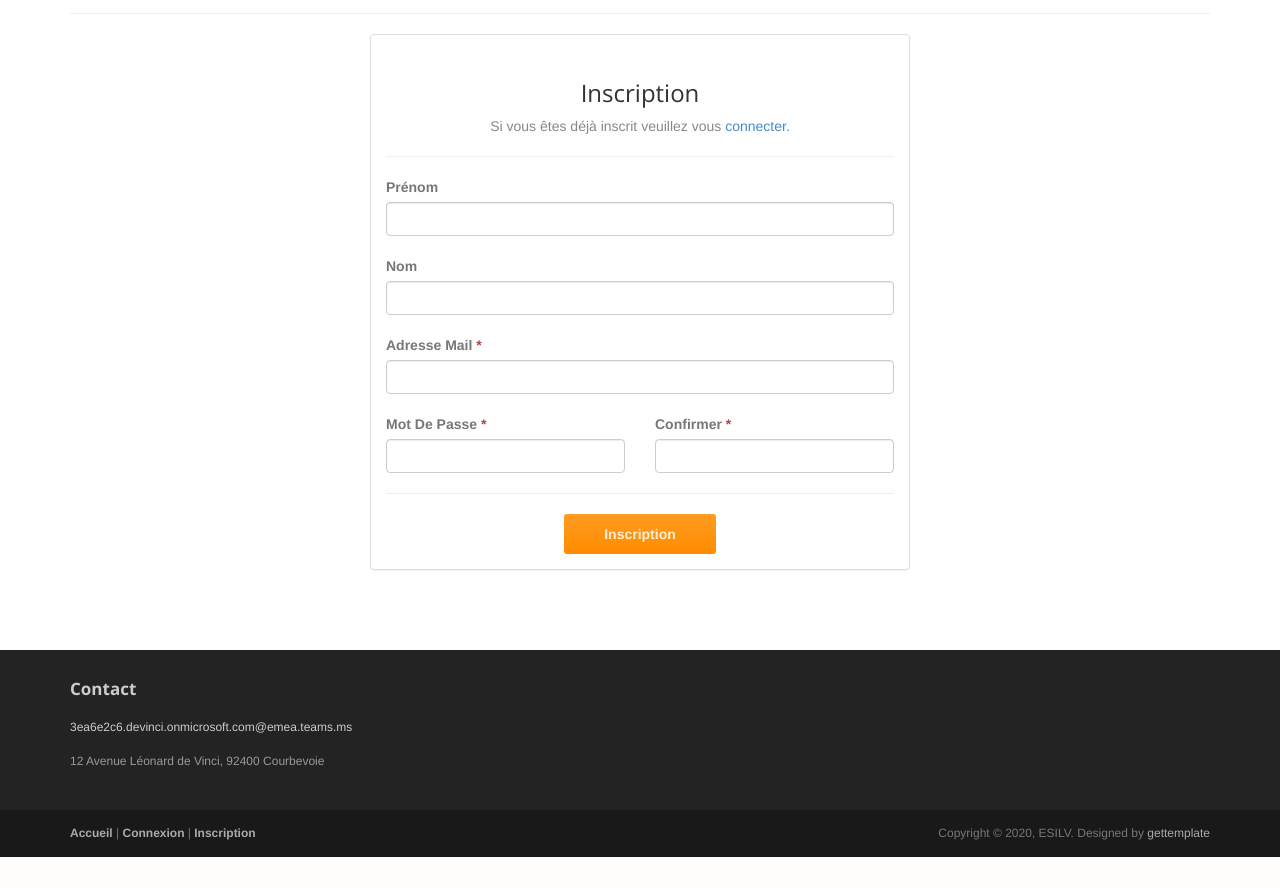
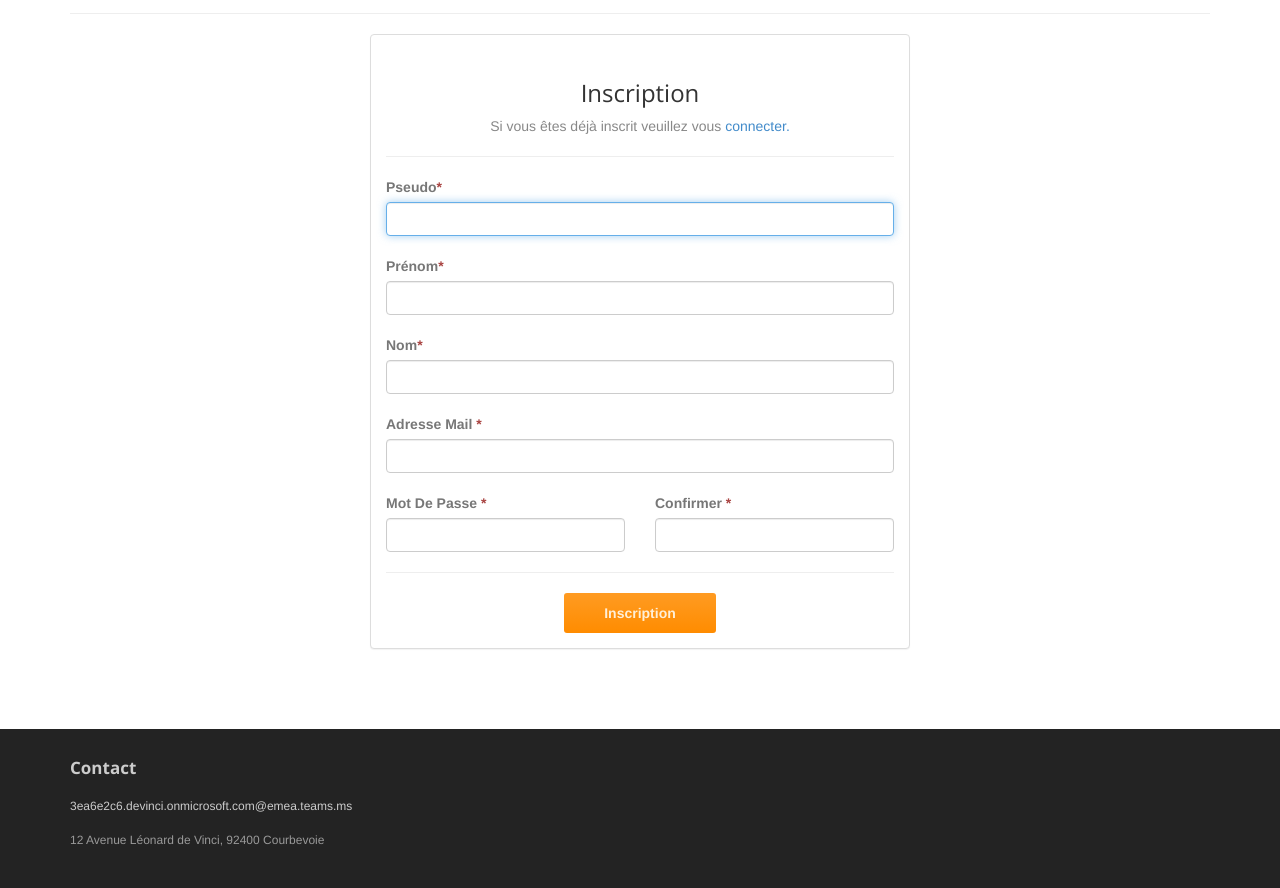
Before and after one commit to VictorGoubet/WicoronApp, a Django app: page /Connexion/Register in a window 1280 px wide. Shown: the part 236-1124 px from the top of the page. Before the commit the page ends 1093 px from the top, so only its background shows below. Run offline with Django 3.2, Linux system fonts and the light colour scheme; some libraries are stand-ins or nearby versions.

Commit message:
Ajout utilisateur page signup

```diff
--- a/WicoronApp/Connexion/Templates/Connexion/signup.html
+++ b/WicoronApp/Connexion/Templates/Connexion/signup.html
@@ -69,37 +69,41 @@
 							</p>
 							<hr>
 
-							<form method="POST" action="{% url 'Register'%}">
-								{%csrf_token %}
-								<div class="top-margin">
-									<label>Prénom</label>
-									<input type="text" class="form-control">
+							<form method="POST" action="{% url 'Register'%}" class="site-form">
+												{%csrf_token %}
+
+																<div class="top-margin">
+									<label>Pseudo<span class="text-danger">*</span></label>
+									<input type="text" name="username" id="id_username" maxlength="150" autofocus required class="form-control">
 								</div>
 								<div class="top-margin">
-									<label>Nom</label>
-									<input type="text" class="form-control">
+									<label>Prénom<span class="text-danger">*</span></label>
+									<input type="text" name="first_name" id="id_first_name" maxlength="100" autofocus required class="form-control">
+								</div>
+								<div class="top-margin">
+									<label>Nom<span class="text-danger">*</span></label>
+									<input type="text" name="last_name" required id="id_last_name" maxlength="100" class="form-control">
 								</div>
 								<div class="top-margin">
 									<label>Adresse Mail <span class="text-danger">*</span></label>
-									<input type="text" class="form-control">
+									<input type="text" name="email" required id="id_email" class="form-control" >
 								</div>
 
 								<div class="row top-margin">
 									<div class="col-sm-6">
 										<label>Mot De Passe <span class="text-danger">*</span></label>
-										<input type="text" class="form-control">
+										<input type="password" name="password1" required id="id_password1" class="form-control">
 									</div>
 									<div class="col-sm-6">
 										<label>Confirmer  <span class="text-danger">*</span></label>
-										<input type="text" class="form-control">
+										<input type="password" name="password2" required id="id_password2" class="form-control">
 									</div>
 								</div>
 
 								<hr>
-
 								<div class="row">
 									<div class="BtnInscription">
-										<button class="btn btn-action" type="submit">Inscription</button>
+										<button class="btn btn-action" type="submit" value="Signup">Inscription</button>
 									</div>
 								</div>
 							</form>
--- /dev/null
+++ b/WicoronApp/Connexion/forms.py
@@ -0,0 +1,13 @@
+from django import forms
+from django.contrib.auth.forms import UserCreationForm
+from django.contrib.auth.models import User
+
+class SignUpForm(UserCreationForm):
+    first_name = forms.CharField(max_length=100, help_text='Last Name')
+    last_name = forms.CharField(max_length=100, help_text='Last Name')
+    email = forms.EmailField(max_length=150, help_text='Email')
+
+
+    class Meta:
+        model = User
+        fields = ('username', 'first_name', 'last_name','email', 'password1', 'password2',)
--- a/WicoronApp/Connexion/views.py
+++ b/WicoronApp/Connexion/views.py
@@ -1,8 +1,21 @@
 from django.shortcuts import render
+from django.contrib.auth import login, authenticate
+from .forms import SignUpForm
+from django.shortcuts import render, redirect
 
 # Create your views here.
 
 def Register(request):
+    if( request.method=='POST'):
+        form = SignUpForm(request.POST)
+        if(form.is_valid()):
+            user = form.save()
+            user.refresh_from_db()
+
+            #Puis sign in
+            return render(request,"Connexion/signin.html")
+    else:
+        form = SignUpForm()
     return render(request,"Connexion/signup.html")
 
 
```
Also changed, not shown: WicoronApp/db.sqlite3.
